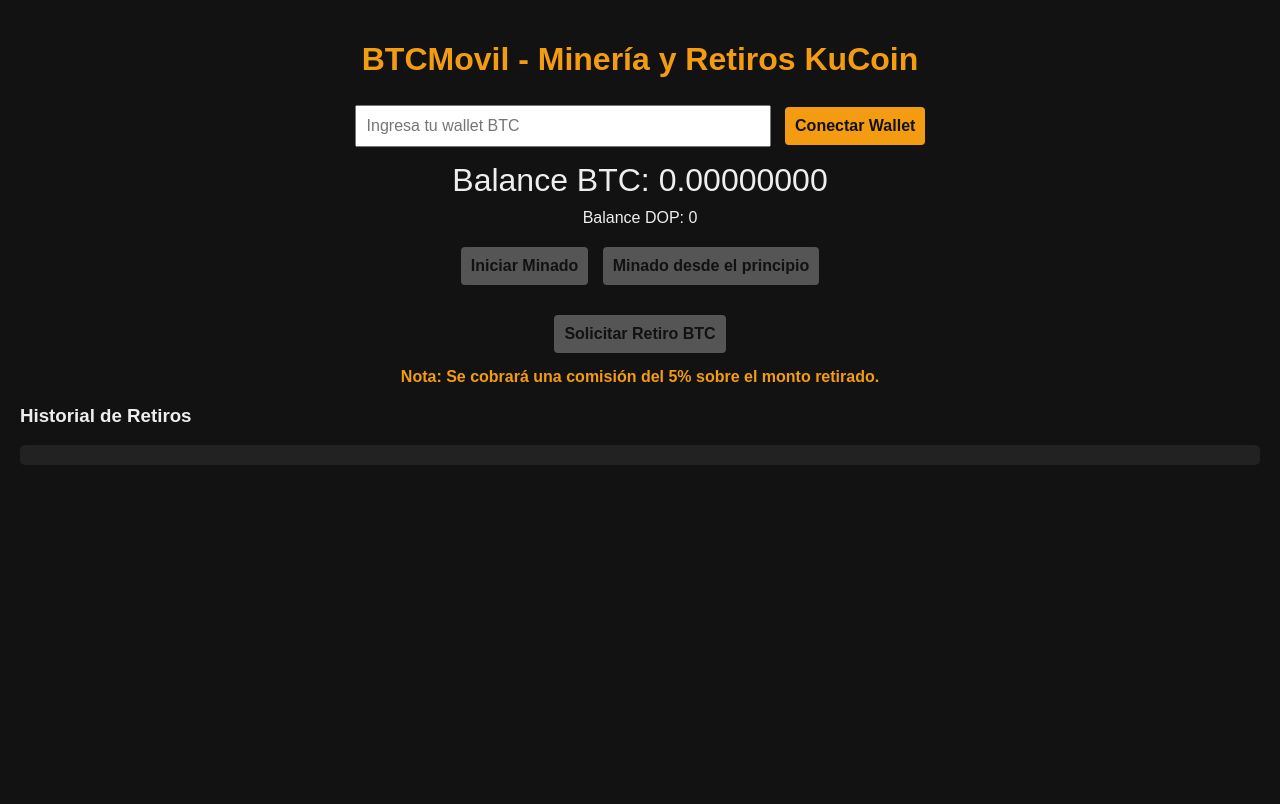
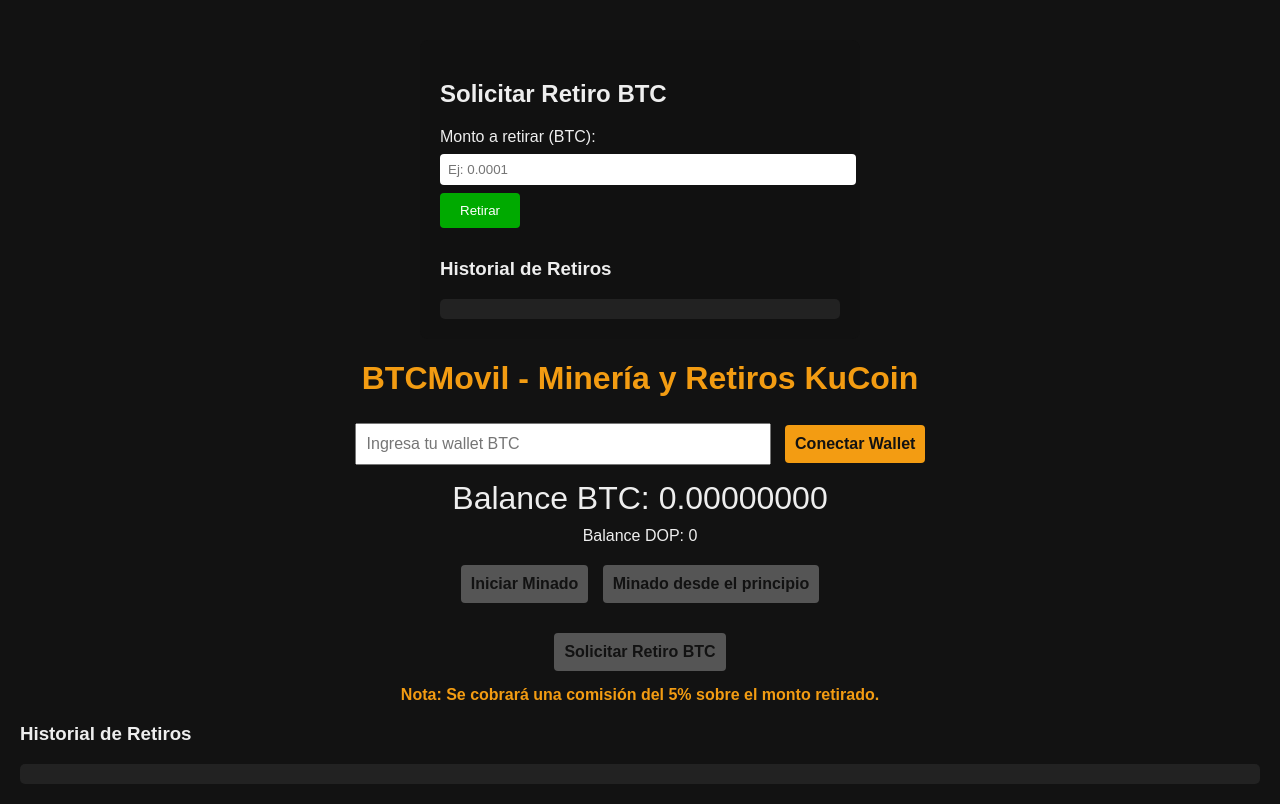
Before and after one commit to teudy/teo_p, a plain HTML site: page index.html in a window 1280 px wide. Drawn offline with Linux system fonts and the light colour scheme.

Commit message:
index.html

```diff
--- a/index.html
+++ b/index.html
@@ -17,6 +17,18 @@
 </style>
 </head>
 <body>
+  <div style="max-width:400px; margin: 20px auto; background:#111; padding:20px; border-radius:8px; color:#eee; font-family:sans-serif;">
+  <h2>Solicitar Retiro BTC</h2>
+  <label for="montoRetiro">Monto a retirar (BTC):</label><br>
+  <input type="number" id="montoRetiro" min="0.000075" step="0.000001" placeholder="Ej: 0.0001" style="width:100%; padding:8px; margin:8px 0; border-radius:4px; border:none;"><br>
+  <button id="btnRetirar" style="padding:10px 20px; background:#0a0; border:none; color:#fff; cursor:pointer; border-radius:4px;">Retirar</button>
+
+  <div id="retiroResultado" style="margin-top:20px; font-weight:bold;"></div>
+
+  <h3 style="margin-top:30px;">Historial de Retiros</h3>
+  <div id="retiroHistorial" style="max-height:200px; overflow-y:auto; background:#222; padding:10px; border-radius:5px;"></div>
+</div>
+
 
 <h1>BTCMovil - Minería y Retiros KuCoin</h1>
 
```
